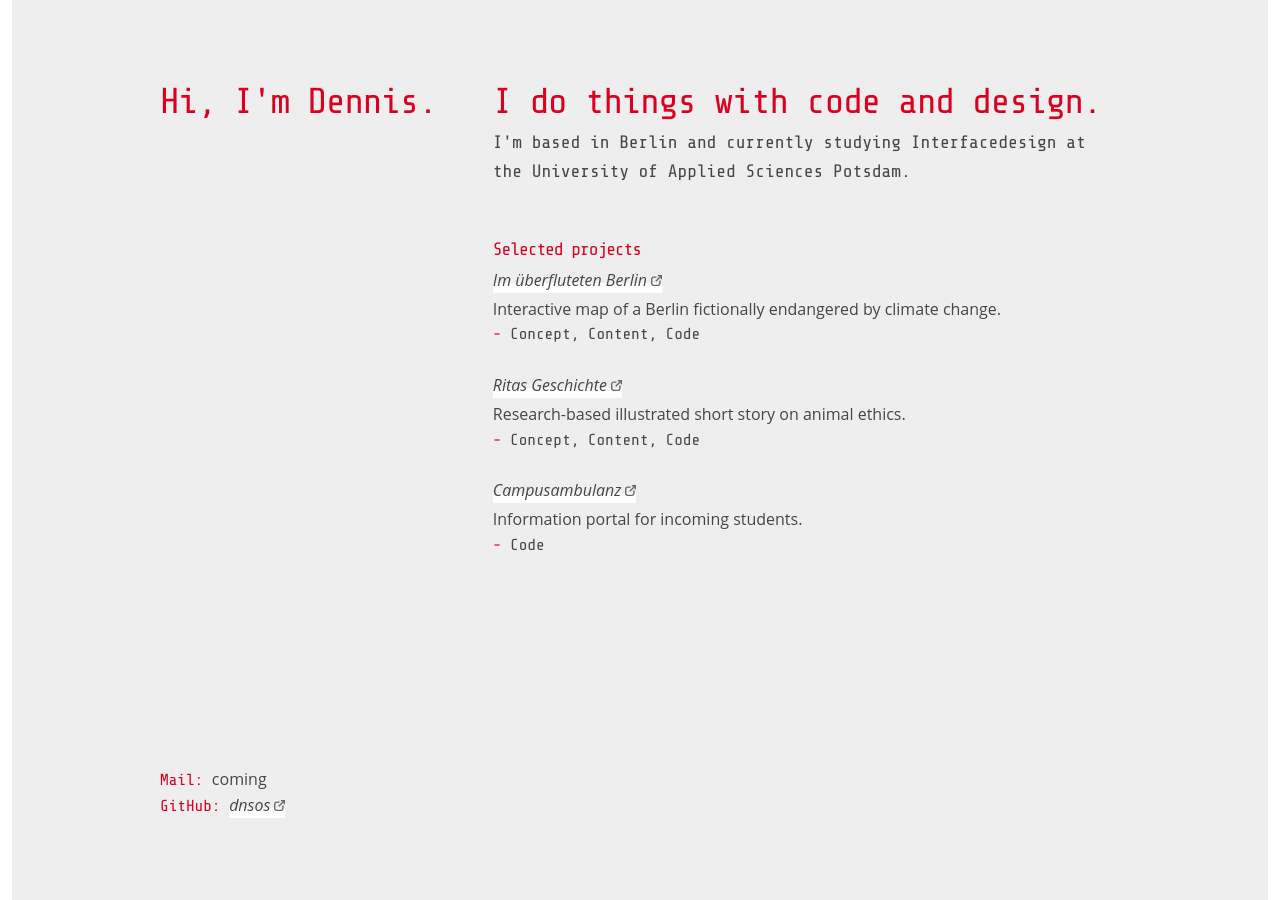
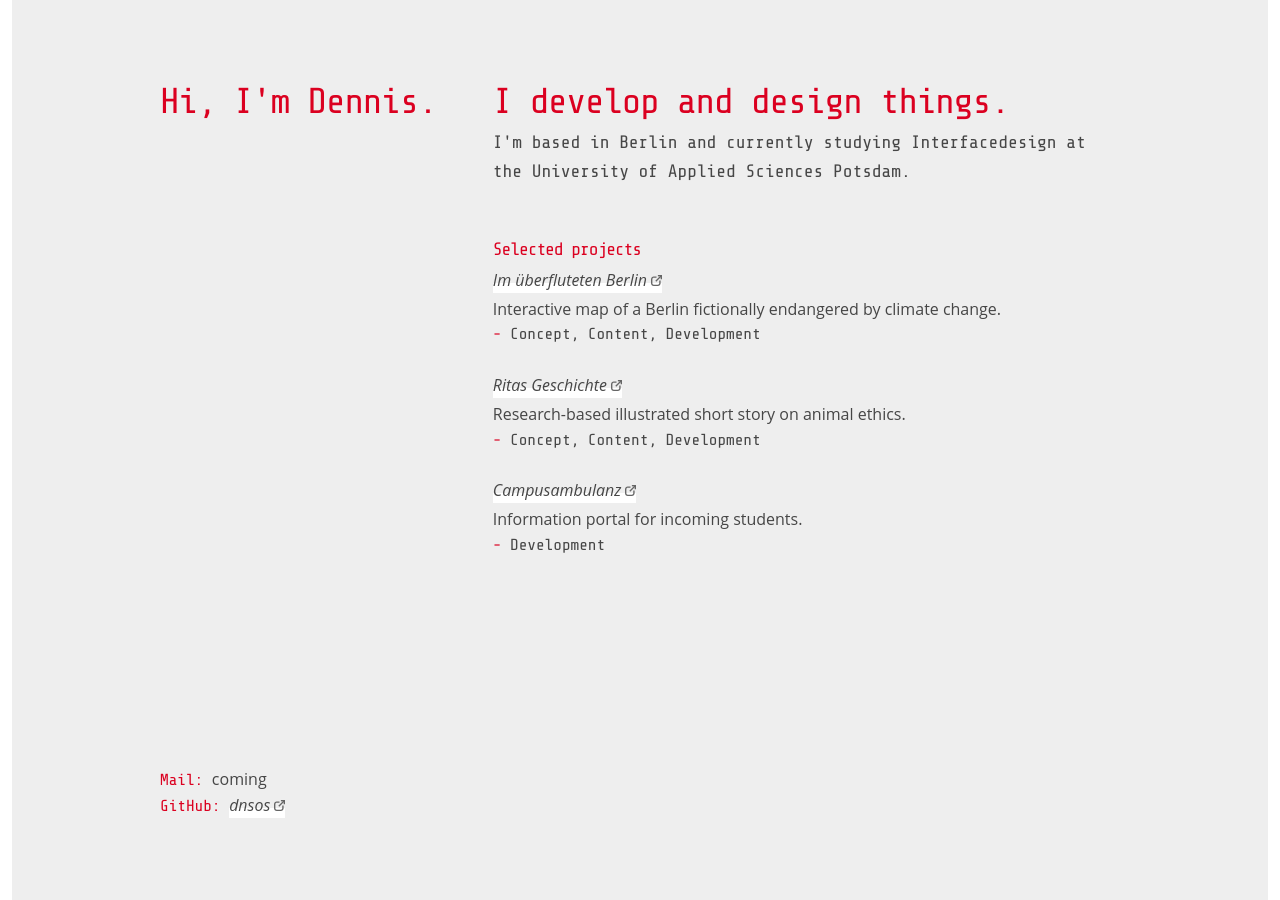
Before and after one commit to dnsos/deinns, a Jekyll site: the page built from index.html, in a window 1280 px wide. Built offline with Jekyll 4.4.1, drawn with Linux system fonts in a browser that asks for light colours.

Commit message:
Changed some words

```diff
--- a/_includes/main.html
+++ b/_includes/main.html
@@ -7,7 +7,7 @@
   <section class="eight columns">
 
     <section class="intro">
-      <h1>I do things with code and design.</h1>
+      <h1>I develop and design things.</h1>
       <p>I'm based in Berlin and currently studying Interfacedesign at the University of Applied Sciences Potsdam.</p>
     </section>
 
--- a/index.html
+++ b/index.html
@@ -1,7 +1,7 @@
 ---
 layout: default
 title: I'm Dennis, Interfacedesigner from Berlin
-excerpt: Hi, I'm Dennis. I do things with code and design.
+excerpt: Hi, I'm Dennis. I develop and design things.
 author: Dennis
 ---
 
```
Also changed, not shown: _pages/campusambulanz.md (+1 -1 lines), _pages/im_ueberfluteten_berlin.md (+1 -1 lines), _pages/ritas_geschichte.md (+2 -2 lines).
